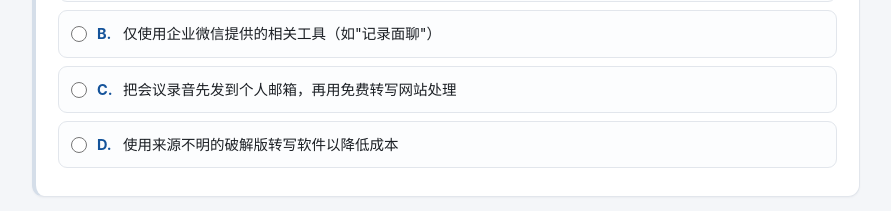
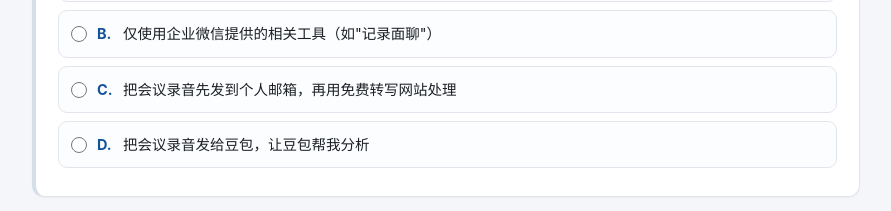
Before and after one commit to HOW-APP/exam, a plain HTML site: page index.html in a window 1280 px wide. Shown: the part 2980-3191 px from the top of the page, without its empty margins (194-1085 px from the left). Drawn offline with Linux system fonts and the light colour scheme.

Commit message:
Revise compliance analysis and basis for transcription
Updated analysis and basis for compliance regarding AI transcription tools.

```diff
--- a/index.html
+++ b/index.html
@@ -314,11 +314,11 @@
       '使用任意第三方会议转写工具，把会议录音上传后自动生成纪要',
       '仅使用企业微信提供的相关工具（如"记录面聊"）',
       '把会议录音先发到个人邮箱，再用免费转写网站处理',
-      '使用来源不明的破解版转写软件以降低成本'
+      '把会议录音发给豆包，让豆包帮我分析'
     ],
     answer: [1],
-    analysis: '人工智能会议转写工具会将完整录音上传至第三方服务器，属于高风险环节，仅限使用企业微信提供的相关工具（如"记录面聊"）。第三方转写工具、个人邮箱中转、来源不明的软件均不符合规范。',
-    basis: '第十章 易被忽视的风险环节 第3条'
+    analysis: '人工智能会议转写工具会将完整录音上传至第三方服务器，属于高风险环节，仅限使用企业微信提供的相关工具（如"记录面聊"）。第三方转写工具、个人邮箱中转、上传至豆包等通用 AI 工具，均不符合规范：录音中可能含客户信息与内部经营信息，且豆包虽在正面清单内，也不代表可以提交受规范保护的数据。',
+    basis: '第十章 易被忽视的风险环节 第3条；第五章 第2条'
   },
 
   /* ---------- 二、多选题 4 题 × 10 分 = 40 ---------- */
```
